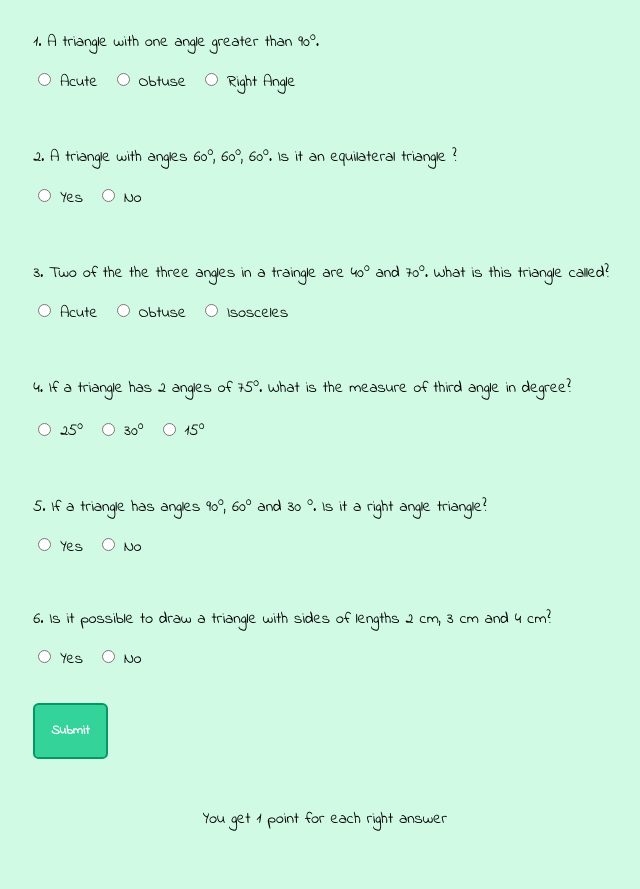
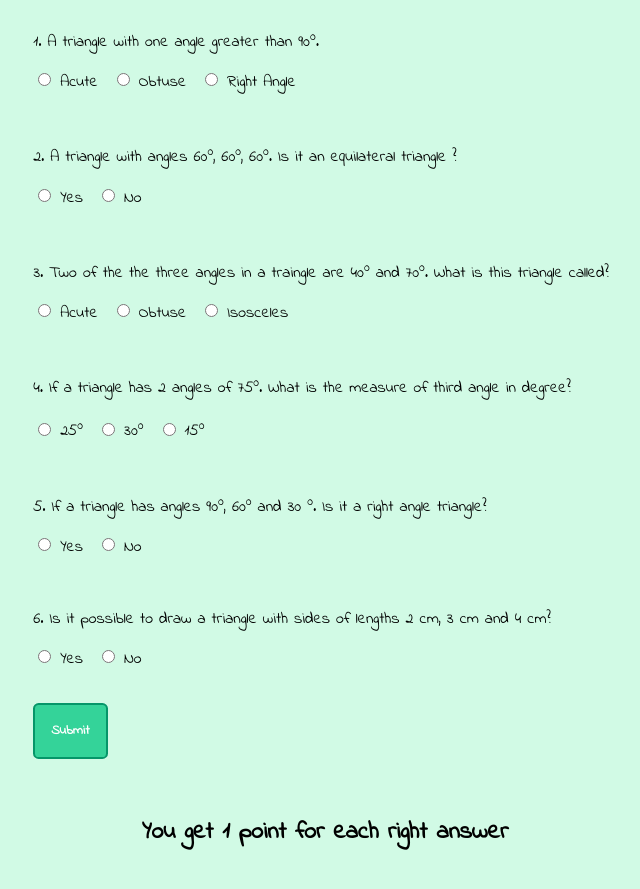
Before and after one commit to SlaYpoint/trikon, a plain HTML site: page pages/quiz/quiz.html in a window 1280 px wide. Shown: the part 191-1080 px from the top of the page, without its empty margins (315-955 px from the left). Drawn offline with Linux system fonts and the light colour scheme.

Commit message:
style : calc area output

```diff
--- a/styles.css
+++ b/styles.css
@@ -150,6 +150,8 @@ ul{
 
 #result{
     padding: 1rem;
+    font-size: x-large;
+    font-weight: 800;
 }
 
 .error{
```
